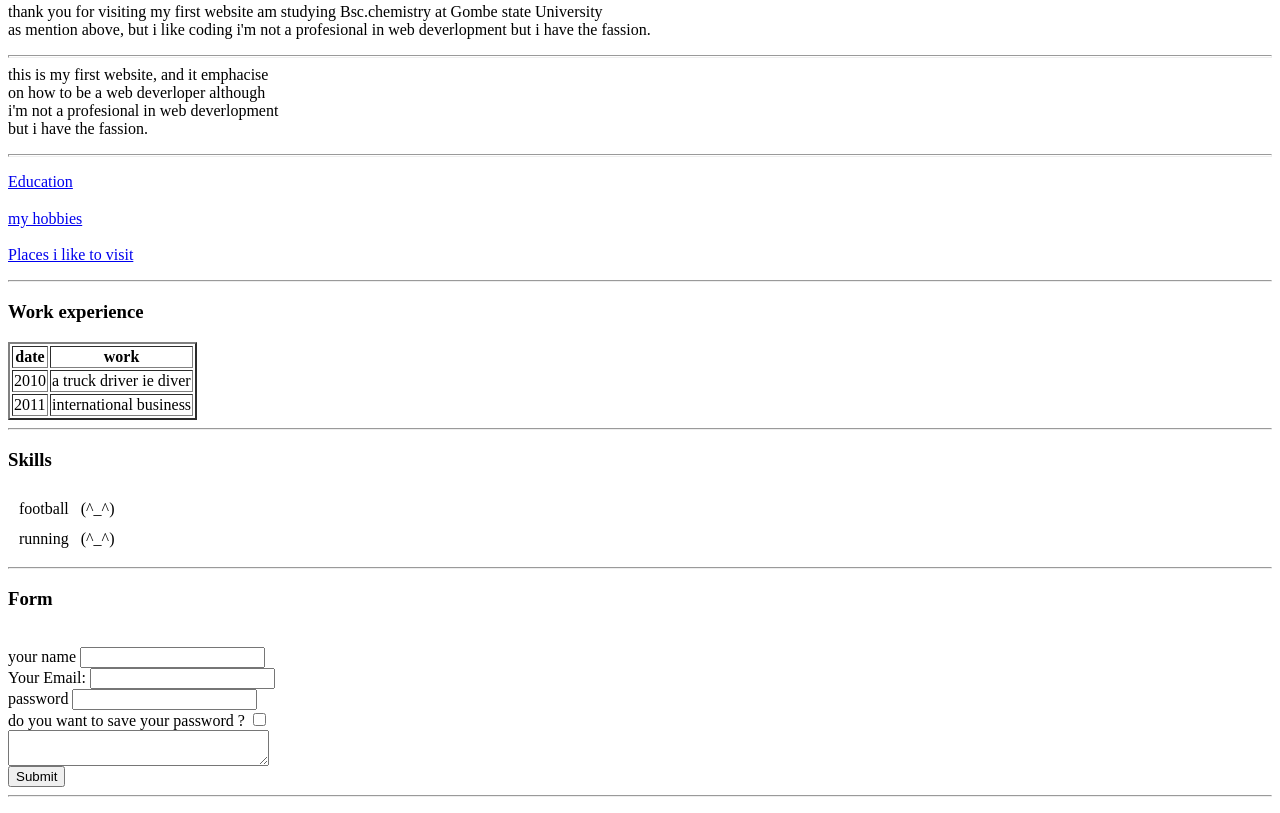
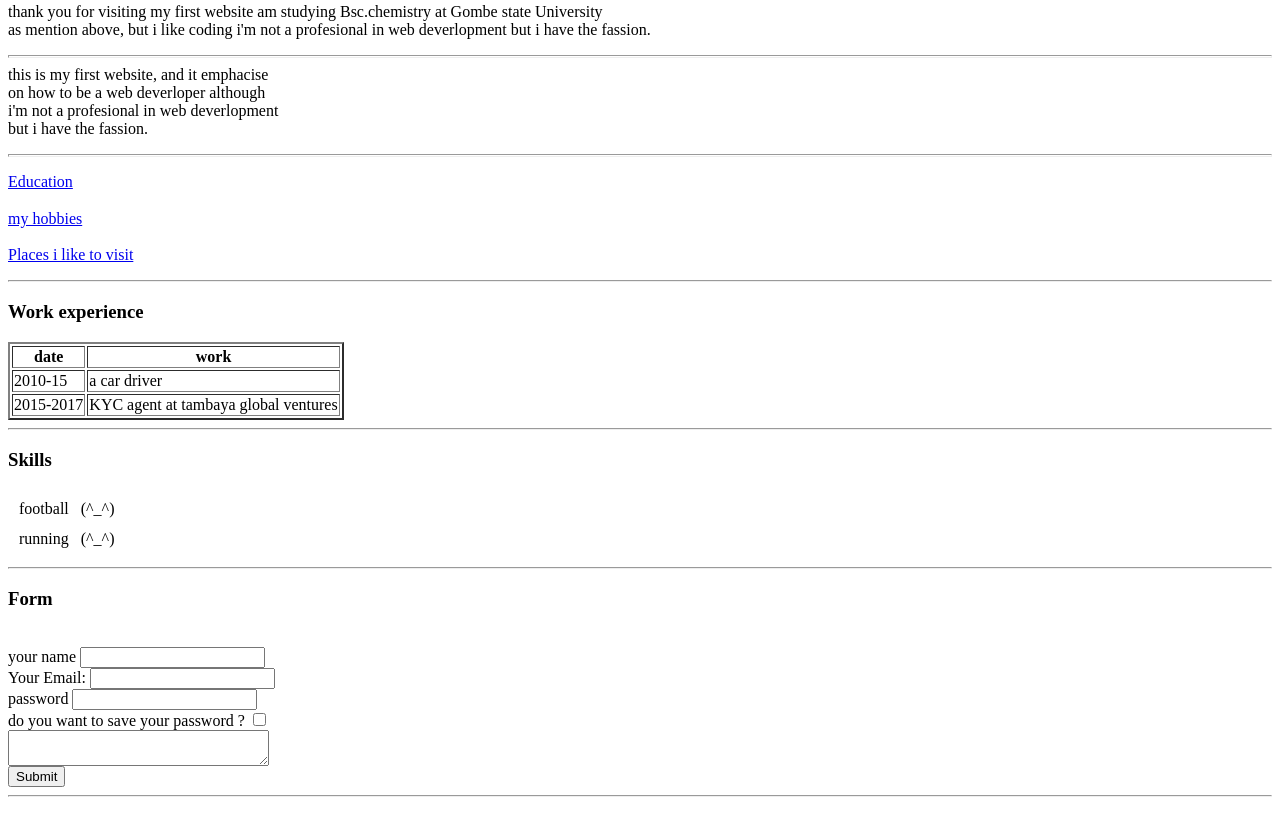
Before and after one commit to Ibrahimkumo/Ibrahimkumo.github.io, a plain HTML site: page index.html in a window 1280 px wide. Shown: the part 565-1378 px from the top of the page. Drawn offline with Linux system fonts and the light colour scheme.

Commit message:
IIupdated index.html

```diff
--- a/index.html
+++ b/index.html
@@ -31,12 +31,12 @@
     </thead>
     <tbody>
       <tr>
-          <td>2010</td>
-          <td>a truck driver ie diver</td>
+          <td>2010-15</td>
+          <td>a car driver</td>
       </tr>
       <tr>
-          <td>2011</td>
-          <td>international business</td>
+          <td>2015-2017</td>
+          <td>KYC agent at tambaya global ventures</td>
       </tr>
     </tbody>
     <tfoot>
```
